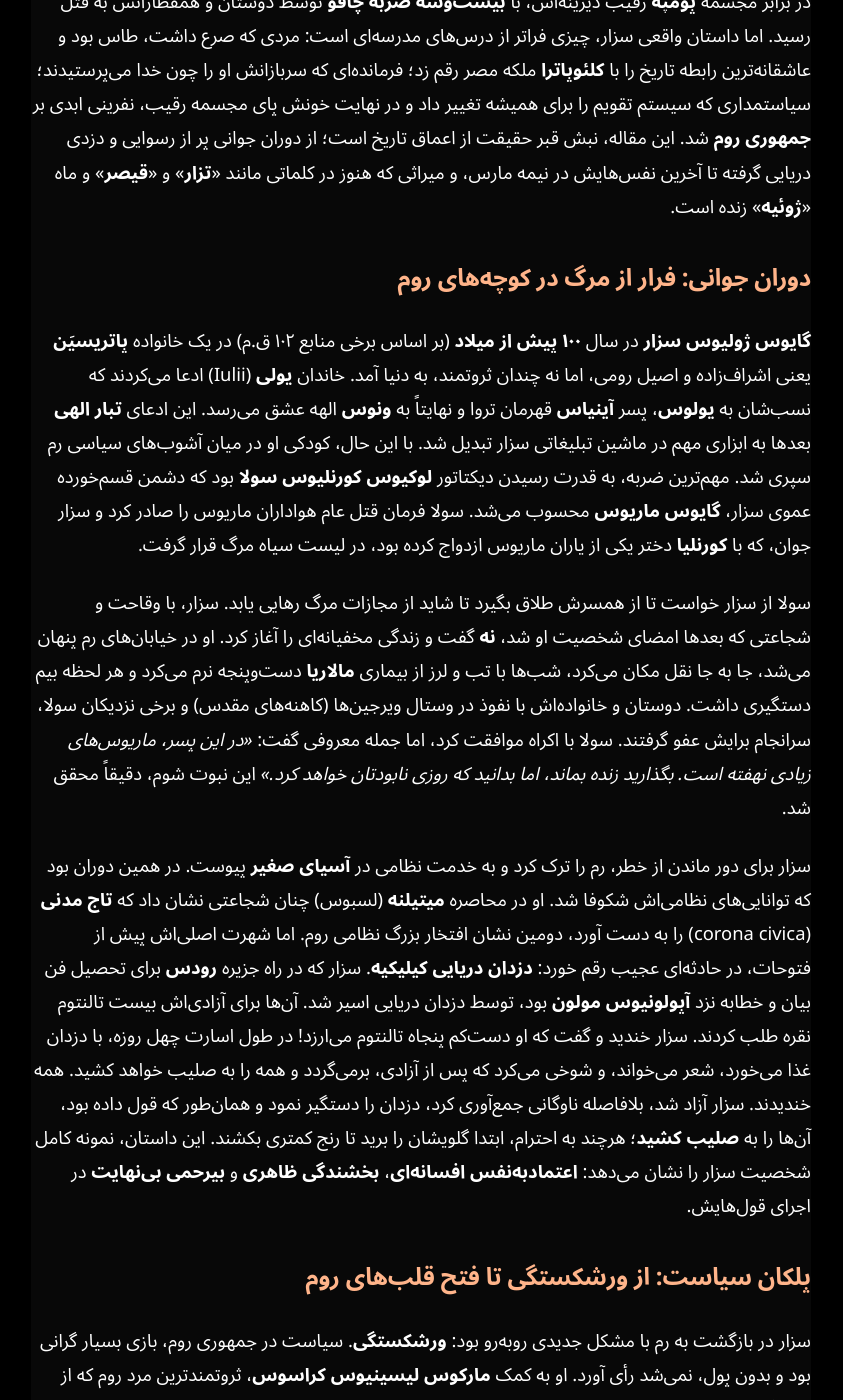
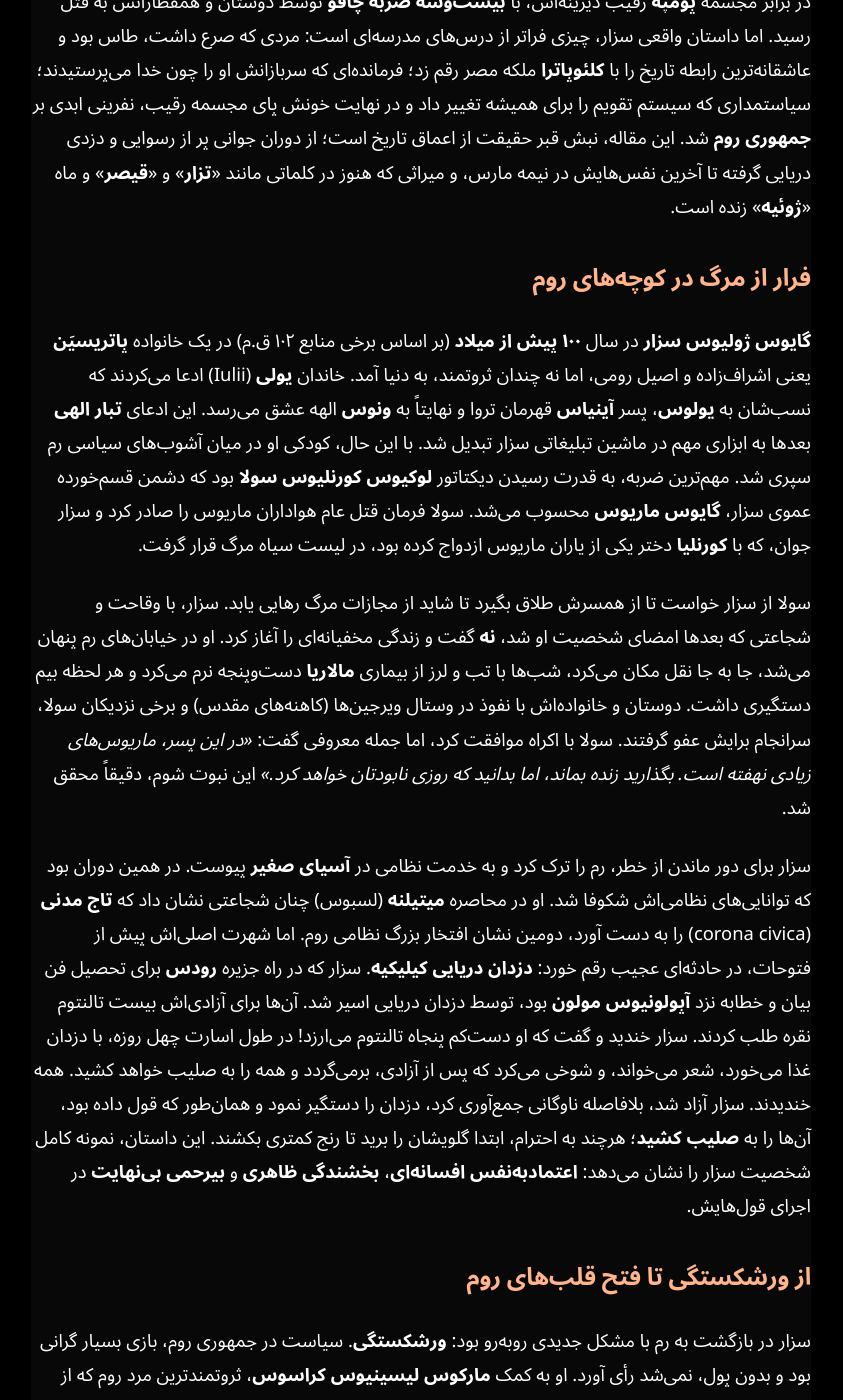
Before and after one commit to darkblog/darkblog.github.io, a Jekyll site: the page built from _posts/2025-1-2-29.md, in a window 1280 px wide and 1400 px high, scrolled down 485 px. Shown: the whole window, without its empty margins (219-1062 px from the left). Built offline with Jekyll 4.4.1, drawn with Linux system fonts in a browser that asks for light colours; some of the changed text lies outside the part shown.

Commit message:
Update 2025-1-2-29.md

```diff
--- a/_posts/2025-1-2-29.md
+++ b/_posts/2025-1-2-29.md
@@ -4,7 +4,7 @@ title: "ژولیوس سزار: دیکتاتوری که با ۲۳ ضربه چاق
 
 نام **ژولیوس سزار** با قدرت، خیانت و جاه‌طلبی گره خورده است؛ مردی که از دل یک خانواده **پاتریسیَن** ورشکسته برخاست، به یک امپراتوری **گُل** را زیر پا گذاشت، **روم** را از جمهوری به **دیکتاتوری** کشاند، و در نهایت در برابر مجسمه **پومپه** رقیب دیرینه‌اش، با **بیست‌وسه ضربه چاقو** توسط دوستان و همقطارانش به قتل رسید. اما داستان واقعی سزار، چیزی فراتر از درس‌های مدرسه‌ای است: مردی که صرع داشت، طاس بود و عاشقانه‌ترین رابطه تاریخ را با **کلئوپاترا** ملکه مصر رقم زد؛ فرمانده‌ای که سربازانش او را چون خدا می‌پرستیدند؛ سیاستمداری که سیستم تقویم را برای همیشه تغییر داد و در نهایت خونش پای مجسمه رقیب، نفرینی ابدی بر **جمهوری روم** شد. این مقاله، نبش قبر حقیقت از اعماق تاریخ است؛ از دوران جوانی پر از رسوایی و دزدی دریایی گرفته تا آخرین نفس‌هایش در نیمه مارس، و میراثی که هنوز در کلماتی مانند «**تزار**» و «**قیصر**» و ماه «**ژوئیه**» زنده است.
 
-## دوران جوانی: فرار از مرگ در کوچه‌های روم
+## فرار از مرگ در کوچه‌های روم
 
 **گایوس ژولیوس سزار** در سال **۱۰۰ پیش از میلاد** (بر اساس برخی منابع ۱۰۲ ق.م) در یک خانواده **پاتریسیَن** یعنی اشراف‌زاده و اصیل رومی، اما نه چندان ثروتمند، به دنیا آمد. خاندان **یولی** (Iulii) ادعا می‌کردند که نسب‌شان به **یولوس**، پسر **آینیاس** قهرمان تروا و نهایتاً به **ونوس** الهه عشق می‌رسد. این ادعای **تبار الهی** بعدها به ابزاری مهم در ماشین تبلیغاتی سزار تبدیل شد. با این حال، کودکی او در میان آشوب‌های سیاسی رم سپری شد. مهم‌ترین ضربه، به قدرت رسیدن دیکتاتور **لوکیوس کورنلیوس سولا** بود که دشمن قسم‌خورده عموی سزار، **گایوس ماریوس** محسوب می‌شد. سولا فرمان قتل عام هواداران ماریوس را صادر کرد و سزار جوان، که با **کورنلیا** دختر یکی از یاران ماریوس ازدواج کرده بود، در لیست سیاه مرگ قرار گرفت.
 
@@ -12,7 +12,7 @@ title: "ژولیوس سزار: دیکتاتوری که با ۲۳ ضربه چاق
 
 سزار برای دور ماندن از خطر، رم را ترک کرد و به خدمت نظامی در **آسیای صغیر** پیوست. در همین دوران بود که توانایی‌های نظامی‌اش شکوفا شد. او در محاصره **میتیلنه** (لسبوس) چنان شجاعتی نشان داد که **تاج مدنی** (corona civica) را به دست آورد، دومین نشان افتخار بزرگ نظامی روم. اما شهرت اصلی‌اش پیش از فتوحات، در حادثه‌ای عجیب رقم خورد: **دزدان دریایی کیلیکیه**. سزار که در راه جزیره **رودس** برای تحصیل فن بیان و خطابه نزد **آپولونیوس مولون** بود، توسط دزدان دریایی اسیر شد. آن‌ها برای آزادی‌اش بیست تالنتوم نقره طلب کردند. سزار خندید و گفت که او دست‌کم پنجاه تالنتوم می‌ارزد! در طول اسارت چهل روزه، با دزدان غذا می‌خورد، شعر می‌خواند، و شوخی می‌کرد که پس از آزادی، برمی‌گردد و همه را به صلیب خواهد کشید. همه خندیدند. سزار آزاد شد، بلافاصله ناوگانی جمع‌آوری کرد، دزدان را دستگیر نمود و همان‌طور که قول داده بود، آن‌ها را به **صلیب کشید**؛ هرچند به احترام، ابتدا گلویشان را برید تا رنج کمتری بکشند. این داستان، نمونه کامل شخصیت سزار را نشان می‌دهد: **اعتمادبه‌نفس افسانه‌ای**، **بخشندگی ظاهری** و **بیرحمی بی‌نهایت** در اجرای قول‌هایش.
 
-## پلکان سیاست: از ورشکستگی تا فتح قلب‌های روم
+## از ورشکستگی تا فتح قلب‌های روم
 
 سزار در بازگشت به رم با مشکل جدیدی روبه‌رو بود: **ورشکستگی**. سیاست در جمهوری روم، بازی بسیار گرانی بود و بدون پول، نمی‌شد رأی آورد. او به کمک **مارکوس لیسینیوس کراسوس**، ثروتمندترین مرد روم که از سوداگران املاک سوخته و معدن‌های نقره پول پارو می‌کرد، توانست بدهی‌هایش را تسویه کند و وارد **کورسوس هونوروم** (مسیر مناصب افتخاری) شود. منصب‌ها پشت سر هم آمدند: **کِوئستور** در اسپانیا، **آیدیل** در رم، و **پونتیفکس ماکسیموس** (بالاترین مقام دینی). او به عنوان آیدیل، نمایش‌های باشکوه گلادیاتوری برگزار کرد که با وجود مخالفت سنا، مردم عادی را شیفته‌اش ساخت. بدهی‌هایش باز هم بیشتر شد، اما محبوبیتش سر به فلک کشید.
 
```
Also changed, not shown: other parts of _posts/2025-1-2-29.md (+3 -3 lines).
